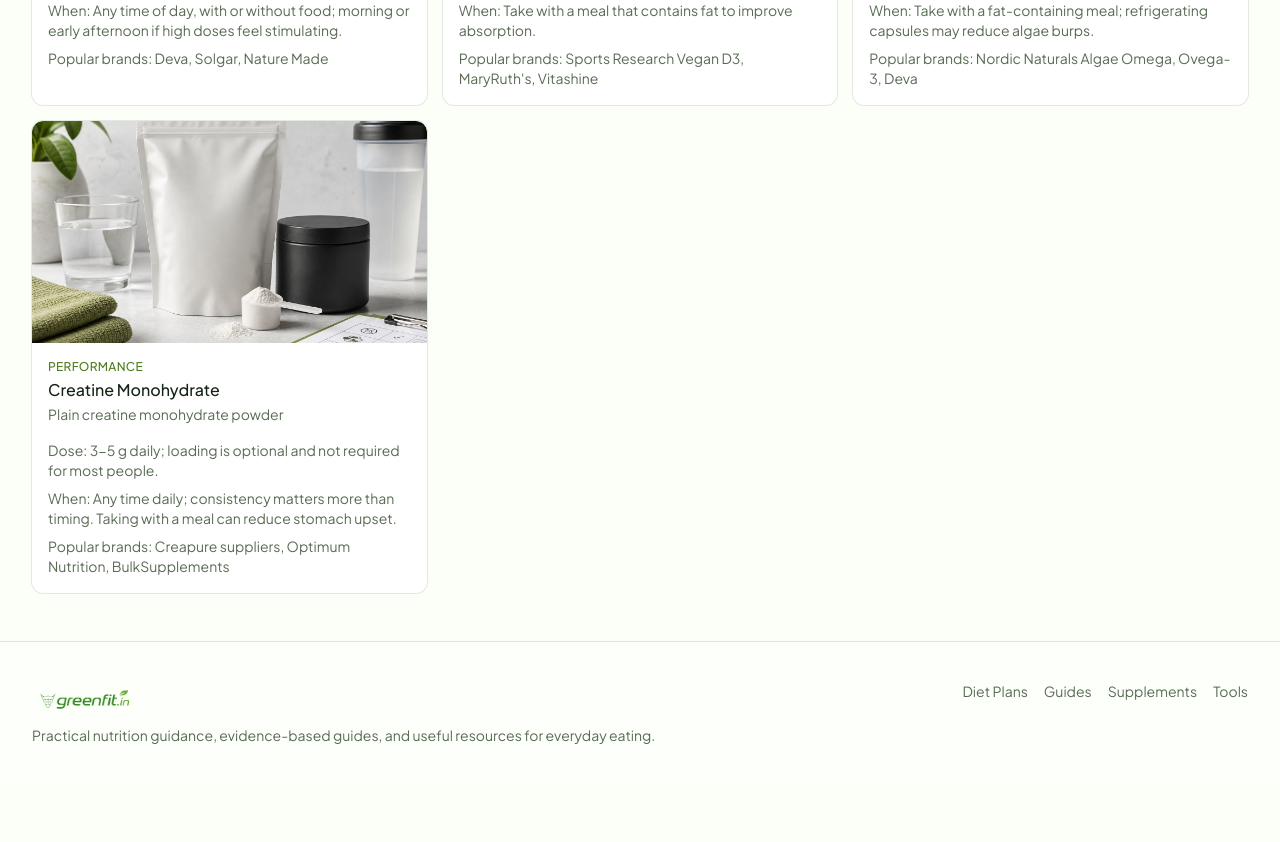
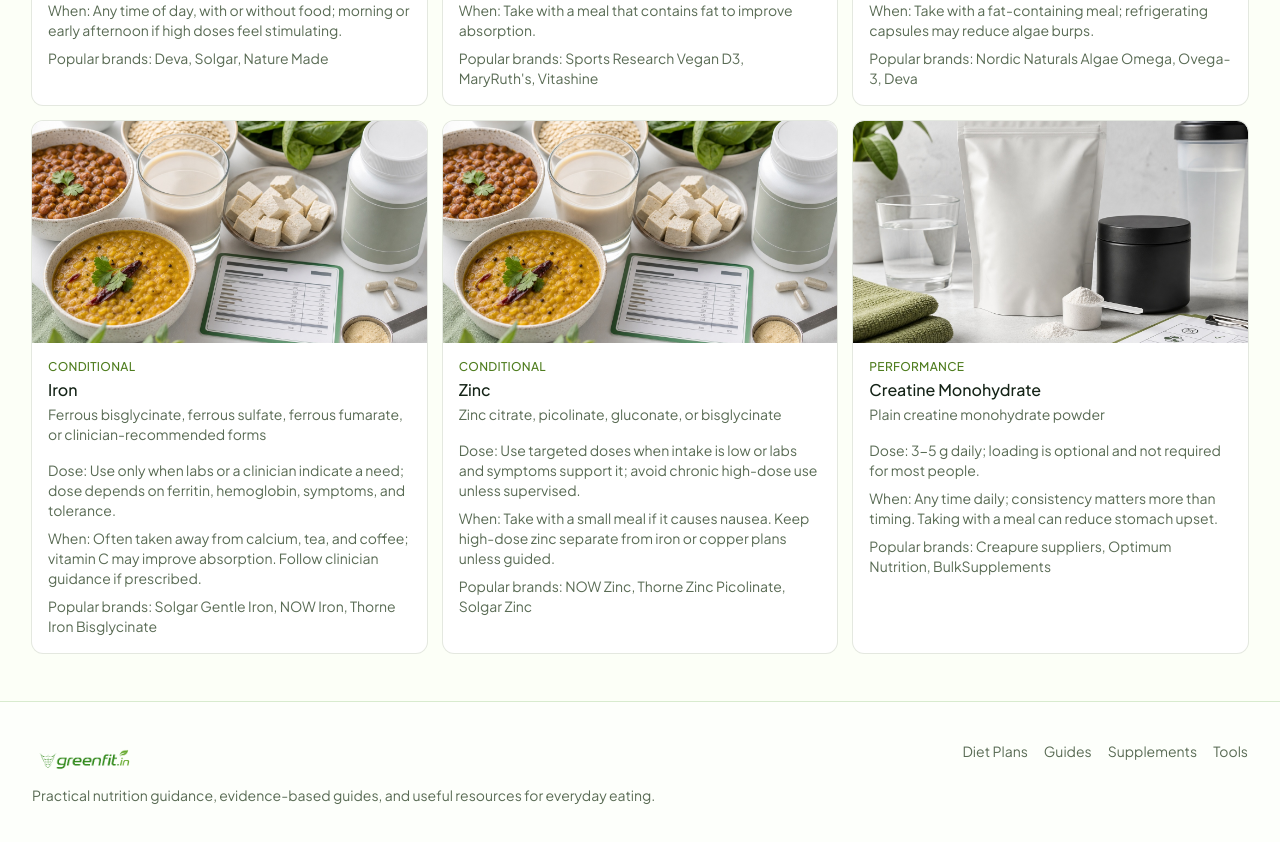
Before and after one commit to fatichar/greenfit, a Next.js app: page /supplements in a window 1280 px wide. Shown: the part 860-1702 px from the top of the page. Before the commit the page ends 1646 px from the top, so only its background shows below. Built offline with nearby package versions, Linux system fonts and the light colour scheme; no server answers.

Commit message:
Interlink supplement and nutrition guides

```diff
--- a/content/guides/b12-guide.mdx
+++ b/content/guides/b12-guide.mdx
@@ -35,15 +35,11 @@
 
 Fortification varies by brand and country. Read the nutrition label instead of assuming every plant milk, cereal, or mock meat contains B12.
 
-## Dosage and maintenance
+## Supplements
 
-B12 dosing looks high because absorption per dose is limited. That is normal and expected.
+B12 is the plant-based supplement to solve early if fortified foods are not consistent. Use this guide to understand why B12 matters; use the [Vitamin B12 supplement page](/supplements/vitamin-b12) for form, dose patterns, timing, label checks, and cautions.
 
-- **Daily maintenance:** **50 to 100 mcg daily** is a common supplement range for healthy adults eating plant-based.
-- **Twice weekly maintenance:** **1,000 to 2,000 mcg twice weekly** is another common pattern.
-- **Fortified-food approach:** If relying on food, include fortified foods more than once daily so absorption is spread out.
-
-The [Vitamin B12 page](/supplements/vitamin-b12) shows the kind of form, dose, and label details to review. If you are already deficient, use clinician-guided treatment instead of a maintenance plan.
+If you are already deficient or have neurological symptoms, use clinician-guided treatment instead of a maintenance plan.
 
 ## Symptoms of deficiency
 
--- a/content/guides/bone-health-guide.mdx
+++ b/content/guides/bone-health-guide.mdx
@@ -47,11 +47,9 @@
 
 ## Supplements
 
-Supplements are useful when food and sun exposure do not cover the gap, but they should be targeted.
+Supplements are useful when food and sun exposure do not cover the gap, but they should be targeted. Vitamin D is the related supplement currently covered in GreenFit: use the [Vitamin D3 supplement page](/supplements/vitamin-d3) for form, dose, timing, toxicity, and testing details.
 
-- **Vitamin D3:** Use lichen-derived D3 if you want a vegan form. The [Vitamin D3 supplement page](/supplements/vitamin-d3) shows the kind of dose, timing, toxicity, and testing details to review.
-- **Calcium:** Prefer food first. If intake is consistently low, use smaller supplemental doses rather than a large one-shot dose. Calcium carbonate is affordable but works best with food; calcium citrate is bulkier but can be taken with or without food and may suit people with low stomach acid.
-- **K2:** Optional and context-dependent. MK-7 is the common longer-acting form, but K2 does not replace calcium, vitamin D, protein, or training.
+For calcium or K2, keep the guide-level rule simple: food first, then clinician-guided supplementation when intake, labs, bone density, or risk factors show a gap.
 
 For meal planning, the [Simple Beginner Plan](/diet-plans/simple-beginner-plan) and [South Indian Plan](/diet-plans/south-indian-plan) are easier places to build repeatable calcium habits.
 
--- a/content/guides/iron-and-zinc-guide.mdx
+++ b/content/guides/iron-and-zinc-guide.mdx
@@ -64,13 +64,12 @@
 
 ## Supplements
 
-Use supplements when labs or a clinician indicate a need.
+Use supplements only when labs or a clinician indicate a need. This guide explains when iron and zinc need attention; the supplement pages carry the practical details:
 
-- **Iron:** Ferrous sulfate is common but can cause nausea or constipation. Ferrous bisglycinate is often gentler.
-- **Zinc:** Zinc citrate, picolinate, or bisglycinate are common forms. Long-term high-dose zinc can reduce copper status.
-- **Timing:** Iron is often taken away from calcium and tea/coffee, ideally with vitamin C. Zinc can cause nausea on an empty stomach, so some people take it with a small meal.
+- [Iron supplement page](/supplements/iron)
+- [Zinc supplement page](/supplements/zinc)
 
-If you are building a broad supplement stack, check the [Supplements directory](/supplements) so you do not accidentally double-dose minerals across products.
+If you are building a broad supplement stack, check labels carefully so you do not accidentally double-dose minerals across products.
 
 ## Symptoms of deficiency
 
@@ -108,6 +107,8 @@
 
 - [Protein Guide](/guides/protein-guide)
 - [B12 Guide](/guides/b12-guide)
+- [Iron supplement page](/supplements/iron)
+- [Zinc supplement page](/supplements/zinc)
 - [NIH Office of Dietary Supplements: Iron](https://ods.od.nih.gov/factsheets/Iron-Consumer/)
 - [NIH Office of Dietary Supplements: Zinc](https://ods.od.nih.gov/factsheets/Zinc-Consumer/)
 - [Vegan Society: Iron](https://www.vegansociety.com/resources/nutrition-and-health/nutrients/iron)
--- a/content/guides/omega-3-guide.mdx
+++ b/content/guides/omega-3-guide.mdx
@@ -52,12 +52,7 @@
 
 Algal oil is the direct plant-based source of DHA and EPA. It is especially useful for people who do not eat ALA foods consistently, have higher omega-3 goals, are pregnant or planning pregnancy, or simply want a measurable, predictable intake.
 
-- It is made from the same microalgae that fish use to accumulate omega-3s, without relying on fish oil.
-- Look for the actual **DHA plus EPA** amount, not only "total algal oil"; a common general target is **250 to 500 mg/day combined DHA/EPA**.
-- Prefer brands that publish third-party testing or Certificates of Analysis for oxidation and contaminants.
-- Take it with a meal that contains fat.
-- Refrigerate capsules if they cause algae burps.
-- See [Algal Omega-3 DHA/EPA](/supplements/algal-omega-3) for dose, timing, brand examples, and cautions.
+Use the [Algal Omega-3 DHA/EPA supplement page](/supplements/algal-omega-3) for dose, timing, label checks, brand examples, and cautions.
 
 If you are building a general plant-based supplement routine, pair this guide with [B12 Guide](/guides/b12-guide) and [Bone Health Guide](/guides/bone-health-guide).
 
--- a/data/supplements.json
+++ b/data/supplements.json
@@ -42,6 +42,34 @@
     "lastReviewed": "2026-06-17"
   },
   {
+    "slug": "iron",
+    "name": "Iron",
+    "category": "Conditional",
+    "form": "Ferrous bisglycinate, ferrous sulfate, ferrous fumarate, or clinician-recommended forms",
+    "dose": "Use only when labs or a clinician indicate a need; dose depends on ferritin, hemoglobin, symptoms, and tolerance.",
+    "whenToTake": "Often taken away from calcium, tea, and coffee; vitamin C may improve absorption. Follow clinician guidance if prescribed.",
+    "toxicity": "Iron can accumulate and cause harm. Overdose is dangerous, especially for children, and some people should avoid supplemental iron.",
+    "popularBrands": ["Solgar Gentle Iron", "NOW Iron", "Thorne Iron Bisglycinate", "Nature Made Iron", "Doctor's Best High Absorption Iron"],
+    "testingNotes": "Review ferritin, hemoglobin, transferrin saturation, serum iron, and TIBC before supplementing. Do not rely on fatigue alone.",
+    "notes": "Useful when iron deficiency or low stores are confirmed; not a just-in-case supplement for plant-based diets.",
+    "relatedGuide": "/guides/iron-and-zinc-guide",
+    "lastReviewed": "2026-06-27"
+  },
+  {
+    "slug": "zinc",
+    "name": "Zinc",
+    "category": "Conditional",
+    "form": "Zinc citrate, picolinate, gluconate, or bisglycinate",
+    "dose": "Use targeted doses when intake is low or labs and symptoms support it; avoid chronic high-dose use unless supervised.",
+    "whenToTake": "Take with a small meal if it causes nausea. Keep high-dose zinc separate from iron or copper plans unless guided.",
+    "toxicity": "Long-term high-dose zinc can cause nausea and copper deficiency, which may lead to anemia or neurological symptoms.",
+    "popularBrands": ["NOW Zinc", "Thorne Zinc Picolinate", "Solgar Zinc", "Nature's Bounty Zinc", "Garden of Life Zinc"],
+    "testingNotes": "Serum zinc can help but is imperfect. Interpret with diet pattern, symptoms, inflammation, and clinician advice.",
+    "notes": "Most useful when dietary zinc is consistently low, symptoms fit, or testing and clinical context support supplementation.",
+    "relatedGuide": "/guides/iron-and-zinc-guide",
+    "lastReviewed": "2026-06-27"
+  },
+  {
     "slug": "creatine-monohydrate",
     "name": "Creatine Monohydrate",
     "category": "Performance",
--- a/src/app/supplements/page.tsx
+++ b/src/app/supplements/page.tsx
@@ -3,7 +3,7 @@
 import { supplements } from "@/lib/data";
 
 export const metadata: Metadata = {
-  title: "Supplement Reviews",
+  title: "Supplement Guides",
   description: "Plant-based supplement type guides with dosage, timing, toxicity cautions, quality checks, and popular brands.",
   keywords: [
     "vegan supplements",
@@ -22,7 +22,7 @@
       <div className="max-w-3xl">
         <h1 className="font-heading text-4xl font-semibold">Supplements</h1>
         <p className="mt-3 text-lg leading-8 text-muted-foreground">
-          Review supplement types such as B12, D3, algal omega-3, and creatine with dosage, timing, toxicity, and brand examples.
+          Review supplement types such as B12, D3, algal omega-3, iron, zinc, and creatine with dosage, timing, toxicity, and brand examples.
         </p>
       </div>
       <SupplementDirectory supplements={supplements} />
```
Also changed, not shown: content/guides/protein-guide.mdx (+2 -7 lines).
